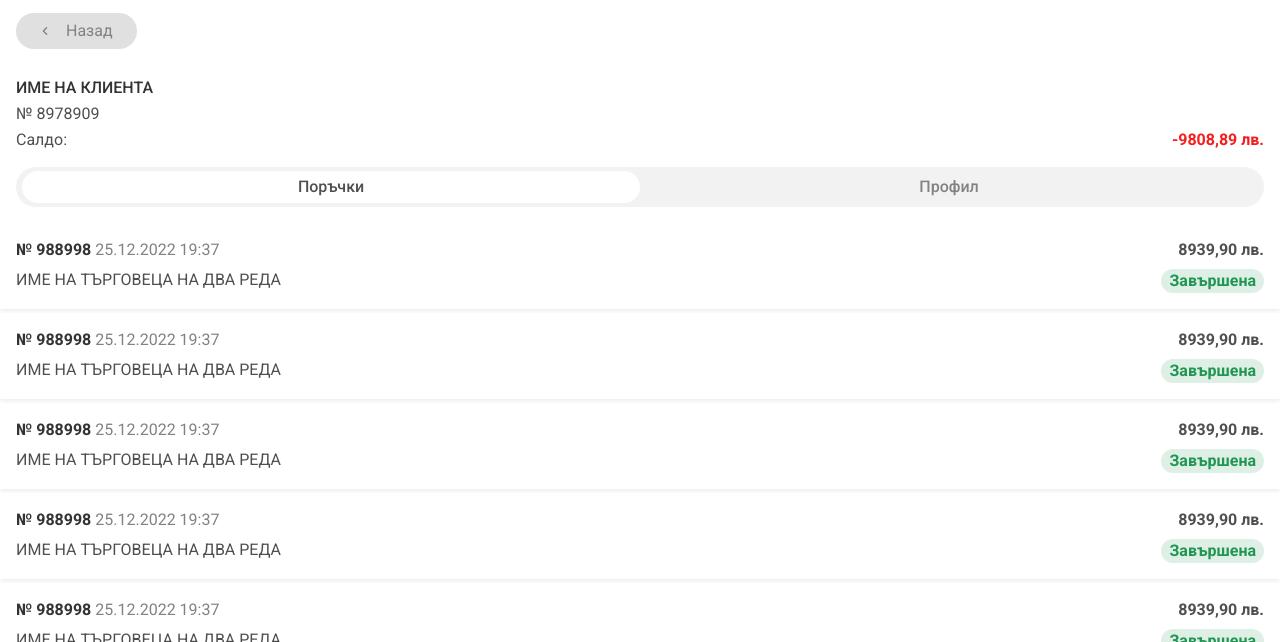
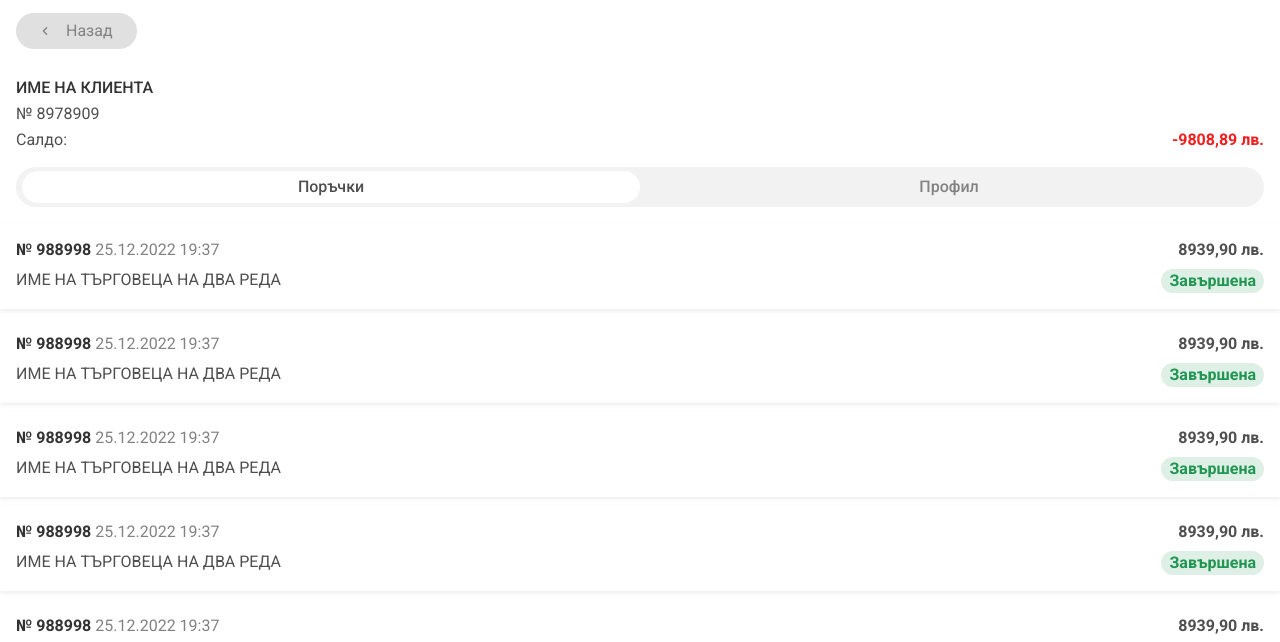
Before and after one commit to RIZNBG/b2b, a plain HTML site: page orders-list.html in a window 1280 px wide. Shown: the part 91-733 px from the top of the page. Drawn offline with nearby package versions, Linux system fonts and the light colour scheme.

Commit message:
UPD: fixed margin bottom on order list item

```diff
--- a/css/components/order-list-item.css
+++ b/css/components/order-list-item.css
@@ -5,7 +5,7 @@
   margin-bottom: 8px;
 }
 .component-full.order {
-  margin-bottom: 4px;
+  margin-bottom: 8px;
 }
 .client-header {
   margin-top: 28px;
```
